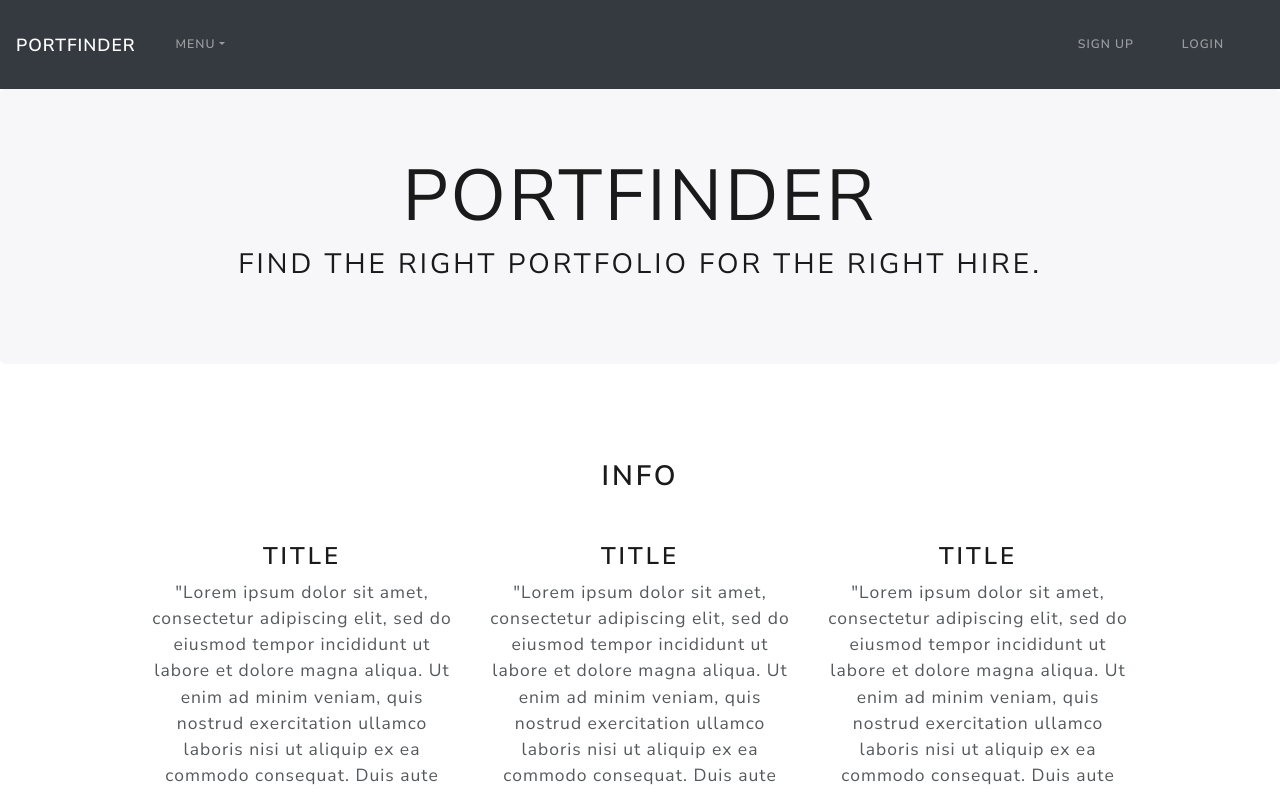
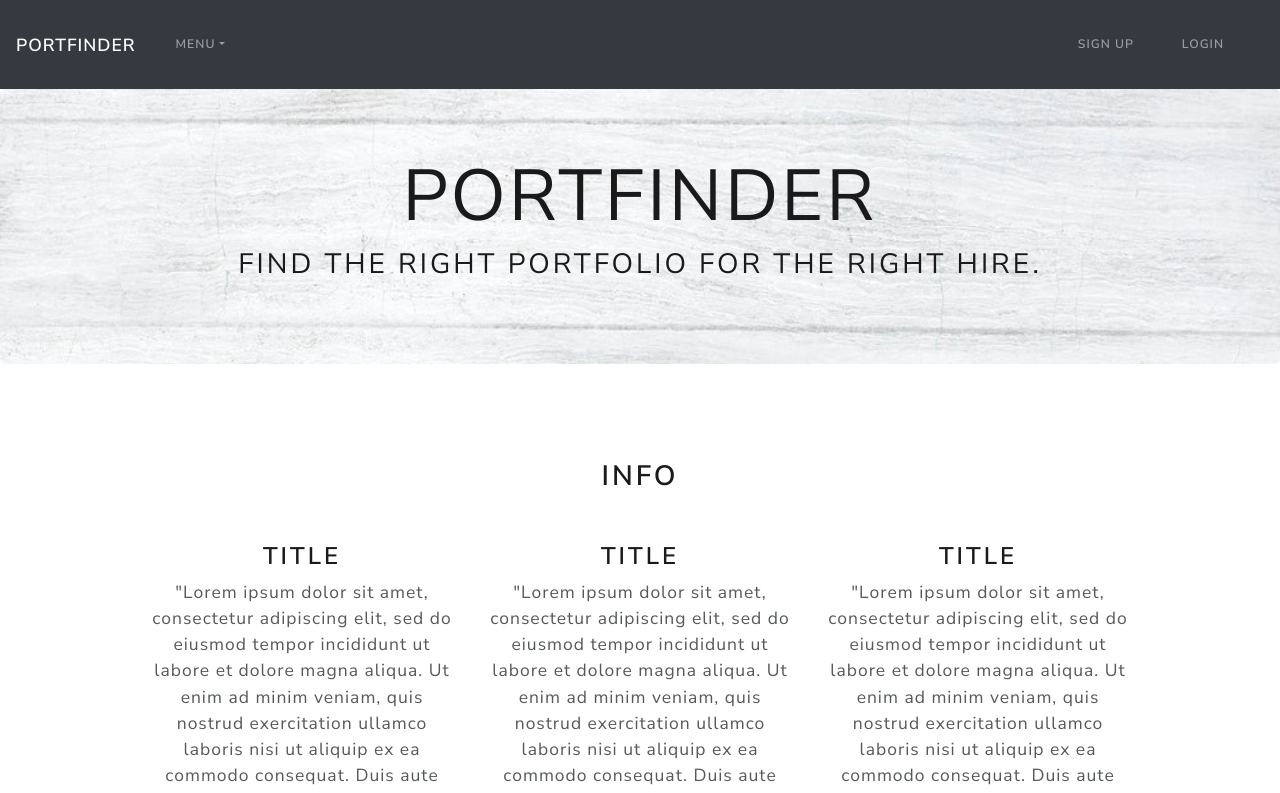
Before and after one commit to ryd0g/Winter-INT, a React (Create React App) app in the folder winter-int/: page / in a window 1280 px wide. Shown: the top 793 px of the page. Built offline with nearby package versions, Linux system fonts and the light colour scheme.

Commit message:
added parallax to background

```diff
--- a/winter-int/src/Main.css
+++ b/winter-int/src/Main.css
@@ -1,6 +1,16 @@
 .jumbotron {
   width: 100%;
-  height: 275px;
+  min-height: 275px;
+  background-image: url(images/woodbg.jpg);
+  background-attachment: fixed;
+  background-position: center;
+  background-repeat: no-repeat;
+  background-size: cover;
+  top: 0;
+  left: 0;
+  right: 0;
+  bottom: 0;
+  z-index: -1;
   margin: 0;
 }
 
```
